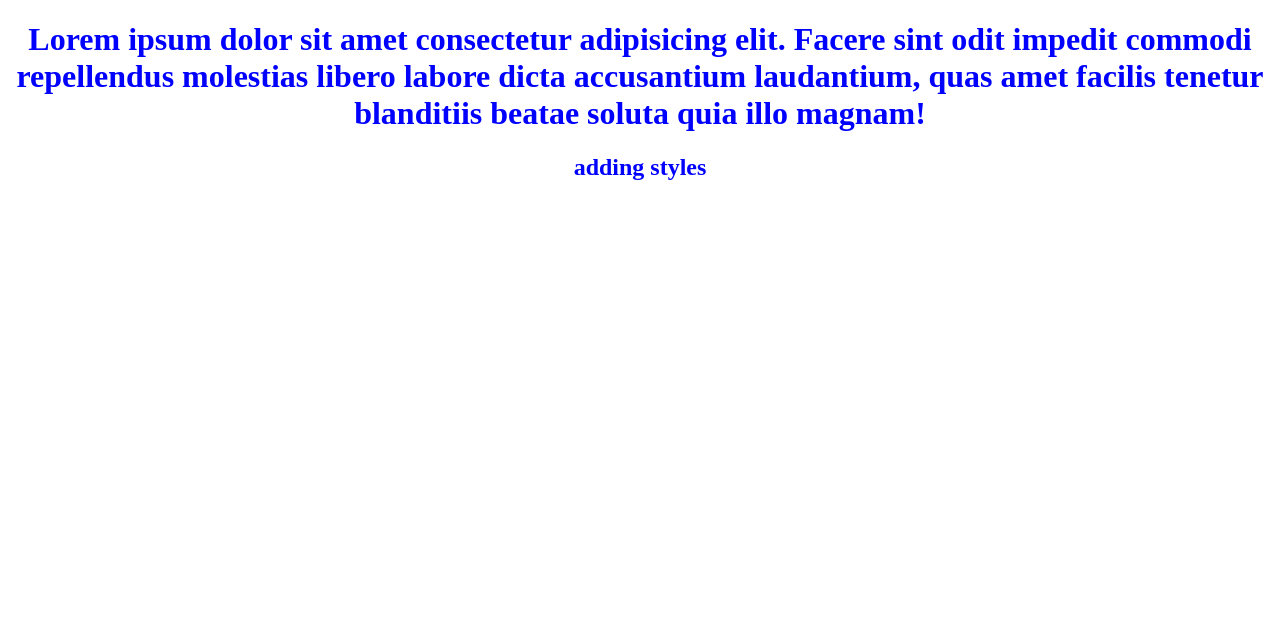
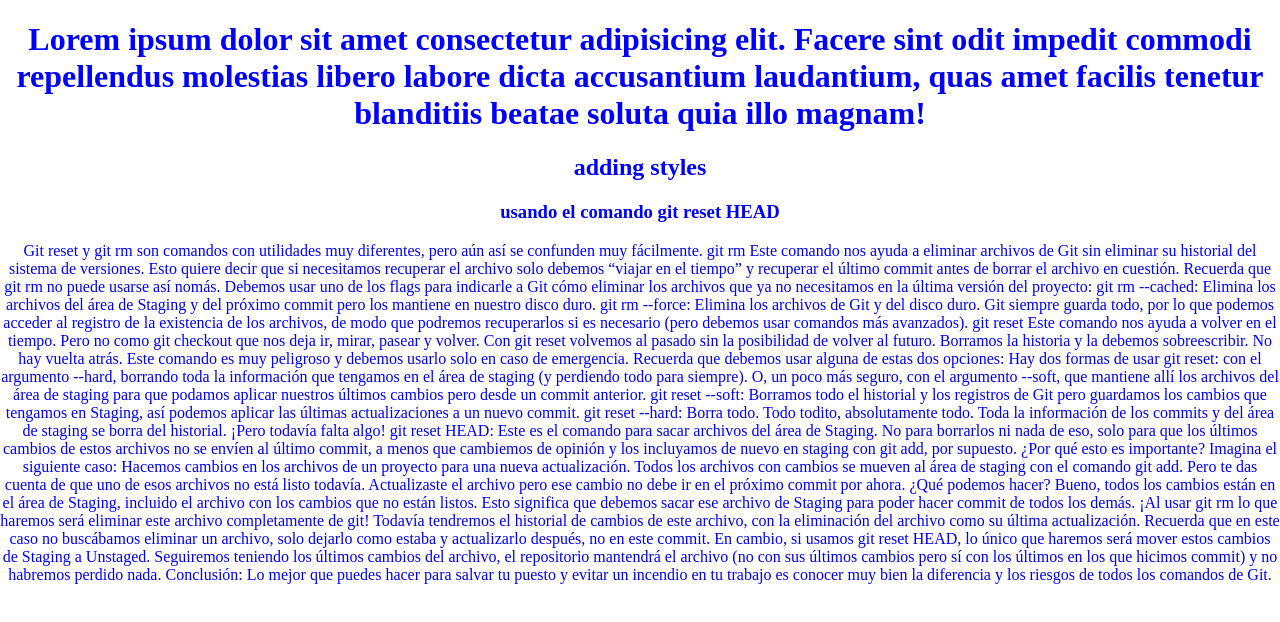
Before and after one commit to EdnGG/git-course, a plain HTML site: page index.html in a window 1280 px wide. Drawn offline with Linux system fonts and the light colour scheme.

Commit message:
using command git reset HEAD

```diff
--- a/index.html
+++ b/index.html
@@ -14,6 +14,84 @@
       libero labore dicta accusantium laudantium, quas amet facilis tenetur blanditiis beatae soluta quia illo magnam!
     </h1>
     <h2>adding styles</h2>
+    <div></div>
+    <h3>usando el comando git reset HEAD</h3>
+    <p>Git reset y git rm son comandos con utilidades muy diferentes, pero aún así se confunden muy fácilmente.
+
+      git rm
+      Este comando nos ayuda a eliminar archivos de Git sin eliminar su historial del sistema de versiones. Esto quiere
+      decir
+      que si necesitamos recuperar el archivo solo debemos “viajar en el tiempo” y recuperar el último commit antes de
+      borrar
+      el archivo en cuestión.
+
+      Recuerda que git rm no puede usarse así nomás. Debemos usar uno de los flags para indicarle a Git cómo eliminar
+      los
+      archivos que ya no necesitamos en la última versión del proyecto:
+
+      git rm --cached: Elimina los archivos del área de Staging y del próximo commit pero los mantiene en nuestro disco
+      duro.
+      git rm --force: Elimina los archivos de Git y del disco duro. Git siempre guarda todo, por lo que podemos acceder
+      al
+      registro de la existencia de los archivos, de modo que podremos recuperarlos si es necesario (pero debemos usar
+      comandos
+      más avanzados).
+      git reset
+      Este comando nos ayuda a volver en el tiempo. Pero no como git checkout que nos deja ir, mirar, pasear y volver.
+      Con git
+      reset volvemos al pasado sin la posibilidad de volver al futuro. Borramos la historia y la debemos sobreescribir.
+      No hay
+      vuelta atrás.
+
+      Este comando es muy peligroso y debemos usarlo solo en caso de emergencia. Recuerda que debemos usar alguna de
+      estas dos
+      opciones:
+
+      Hay dos formas de usar git reset: con el argumento --hard, borrando toda la información que tengamos en el área de
+      staging (y perdiendo todo para siempre). O, un poco más seguro, con el argumento --soft, que mantiene allí los
+      archivos
+      del área de staging para que podamos aplicar nuestros últimos cambios pero desde un commit anterior.
+
+      git reset --soft: Borramos todo el historial y los registros de Git pero guardamos los cambios que tengamos en
+      Staging,
+      así podemos aplicar las últimas actualizaciones a un nuevo commit.
+      git reset --hard: Borra todo. Todo todito, absolutamente todo. Toda la información de los commits y del área de
+      staging
+      se borra del historial.
+      ¡Pero todavía falta algo!
+
+      git reset HEAD: Este es el comando para sacar archivos del área de Staging. No para borrarlos ni nada de eso, solo
+      para
+      que los últimos cambios de estos archivos no se envíen al último commit, a menos que cambiemos de opinión y los
+      incluyamos de nuevo en staging con git add, por supuesto.
+      ¿Por qué esto es importante?
+      Imagina el siguiente caso:
+
+      Hacemos cambios en los archivos de un proyecto para una nueva actualización. Todos los archivos con cambios se
+      mueven al
+      área de staging con el comando git add. Pero te das cuenta de que uno de esos archivos no está listo todavía.
+      Actualizaste el archivo pero ese cambio no debe ir en el próximo commit por ahora.
+
+      ¿Qué podemos hacer?
+
+      Bueno, todos los cambios están en el área de Staging, incluido el archivo con los cambios que no están listos.
+      Esto
+      significa que debemos sacar ese archivo de Staging para poder hacer commit de todos los demás.
+
+      ¡Al usar git rm lo que haremos será eliminar este archivo completamente de git! Todavía tendremos el historial de
+      cambios de este archivo, con la eliminación del archivo como su última actualización. Recuerda que en este caso no
+      buscábamos eliminar un archivo, solo dejarlo como estaba y actualizarlo después, no en este commit.
+
+      En cambio, si usamos git reset HEAD, lo único que haremos será mover estos cambios de Staging a Unstaged.
+      Seguiremos
+      teniendo los últimos cambios del archivo, el repositorio mantendrá el archivo (no con sus últimos cambios pero sí
+      con
+      los últimos en los que hicimos commit) y no habremos perdido nada.
+
+      Conclusión: Lo mejor que puedes hacer para salvar tu puesto y evitar un incendio en tu trabajo es conocer muy bien
+      la
+      diferencia y los riesgos de todos los comandos de Git.
+    </p>
   </div>
   <script src="app.js" module="true"></script>
 </body>
```
